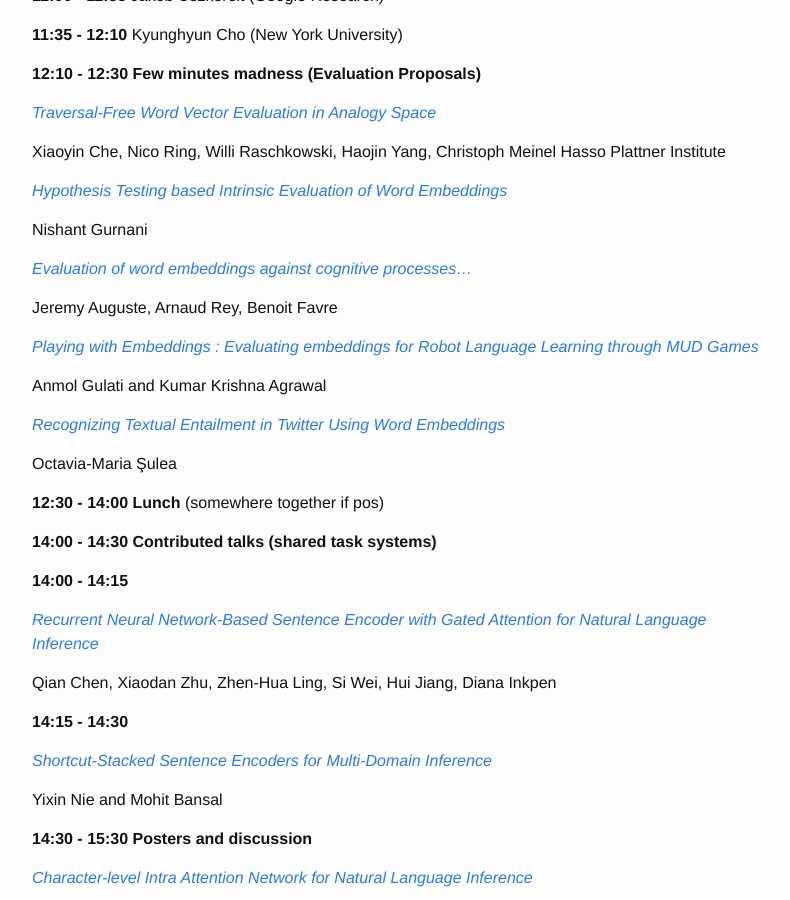
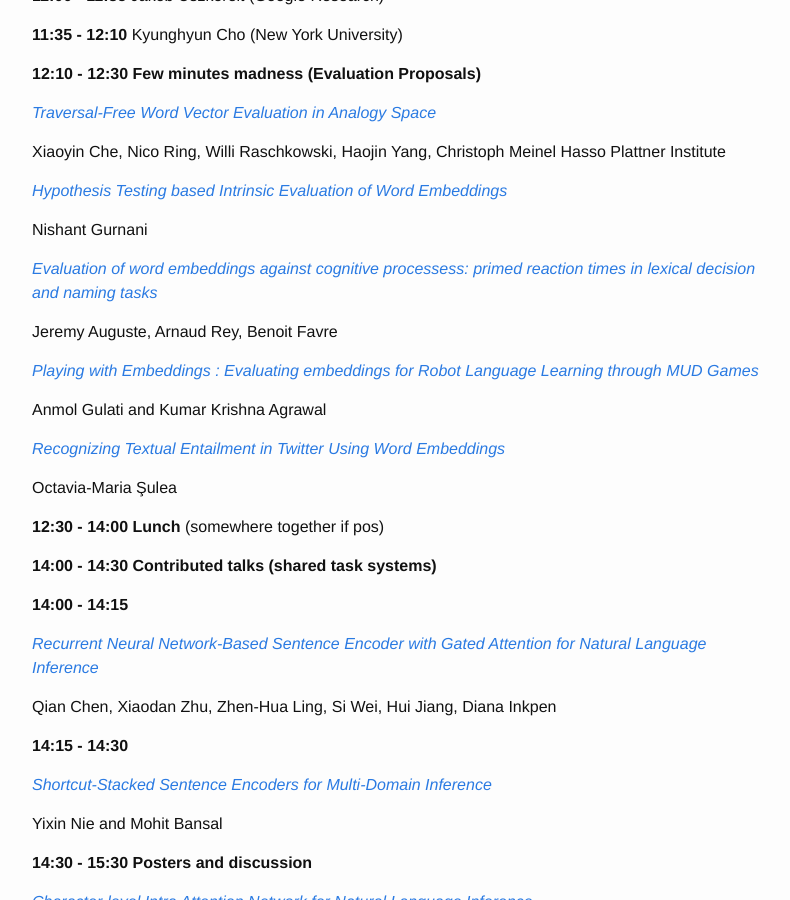
Before and after one commit to RepEval2017/RepEval2017.github.io, a Jekyll site: the page built from index.md, in a window 1280 px wide and 900 px high, scrolled down 1167 px. Shown: the whole window, without its empty margins (238-1028 px from the left). Built offline with Jekyll 4.4.1, drawn with Linux system fonts in a browser that asks for light colours.

Commit message:
fixed title

```diff
--- a/index.md
+++ b/index.md
@@ -53,7 +53,7 @@ Hasso Plattner Institute
 
 Nishant Gurnani
 
-[*Evaluation of word embeddings against cognitive processes...*](papers/RepEval04.pdf)
+[*Evaluation of word embeddings against cognitive processess: primed reaction times in lexical decision and naming tasks*](papers/RepEval04.pdf)
 
 Jeremy Auguste, Arnaud Rey, Benoit Favre
 
```
